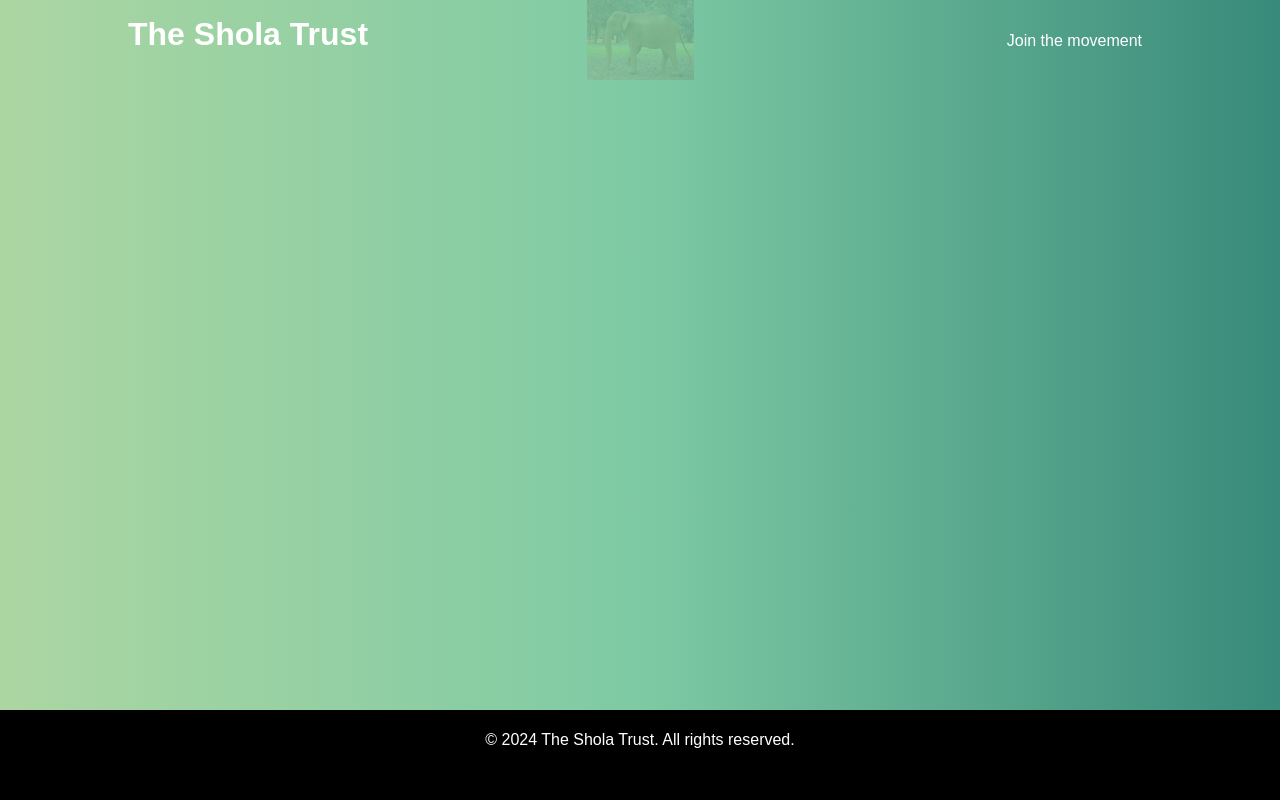
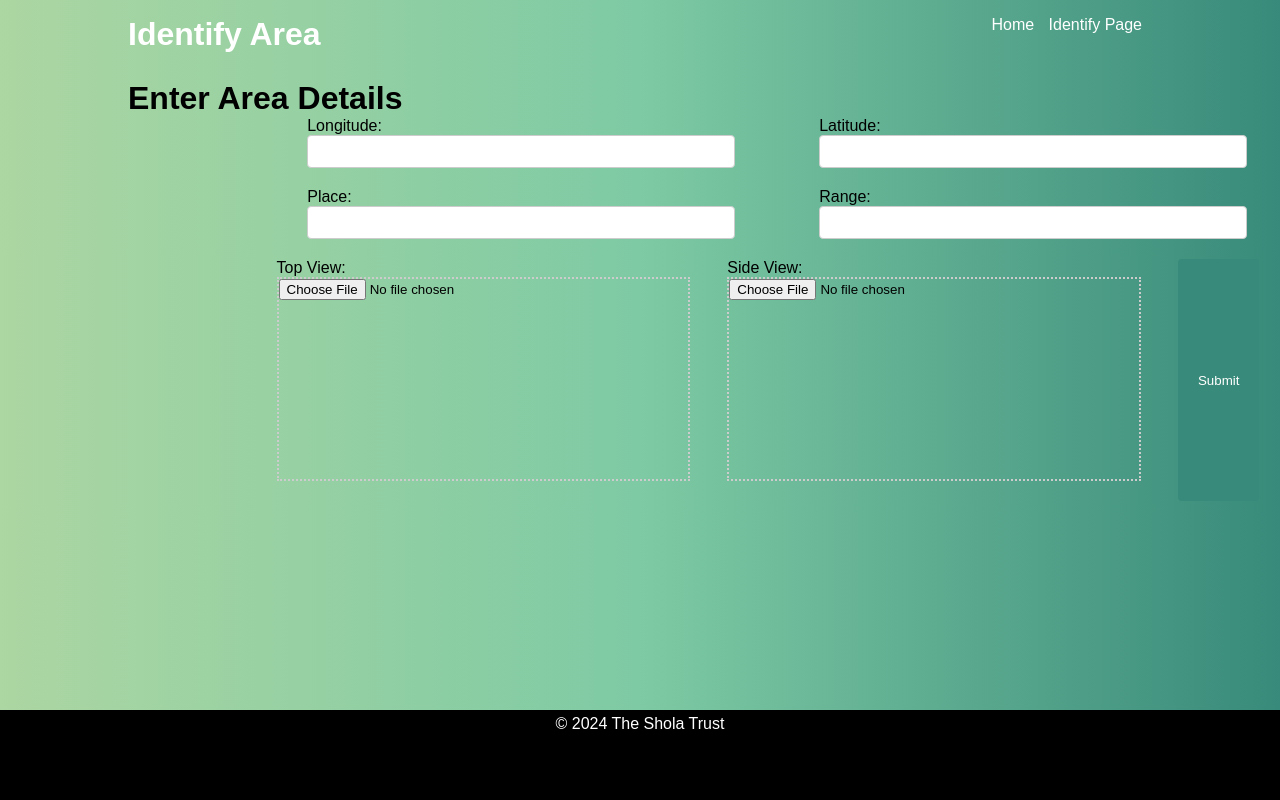
Before and after one commit to cfgbengaluru24/Team-22, a Django app: template cfg_22/onboarding/templates/onboarding/identify.html in a window 1280 px wide. Run offline with Django 5.2, Linux system fonts and the light colour scheme; the template is opened without the code that fills it, so the values that code supplies are empty.

Commit message:
Identification Page

```diff
--- a/cfg_22/onboarding/static/css/style.css
+++ b/cfg_22/onboarding/static/css/style.css
@@ -1,4 +1,8 @@
-/* static/css/styles.css */
+/* General Reset */
+* {
+    margin: 0;
+    padding: 0;
+}
 
 body {
     font-family: Arial, sans-serif;
@@ -10,14 +14,10 @@ body {
 }
 
 header {
-    /* background-color: black; */
     color: white;
     display: flex;
-    /* padding: 10px 0; */
     padding: 0rem 10vw;
     justify-content: space-between;
-    /* margin-left: 10%; */
-    /* text-align: center; */
     height: 10vh;
 }
 
@@ -28,7 +28,6 @@ header h1 {
 
 nav ul {
     list-style: none;
-    padding: 0;
     padding: 1rem 0;
 }
 
@@ -43,8 +42,6 @@ nav ul li a {
 }
 
 main {
-    /* padding: 20px; */
-    width: 80vw;
     margin-left: 10vw;
     margin-right: 10vw;
     text-align: justify;
@@ -65,23 +62,70 @@ footer {
     bottom: 0;
 }
 
-/* static/css/styles.css */
+/* Image Container */
 #img {
-    position: relative; /* Make sure the parent element is positioned */
-    overflow: hidden; /* Hide any overflow to ensure the pseudo-element stays within the bounds of the parent */
+    position: relative; /* Ensure the parent is positioned */
+    width: 100vw; /* Full viewport width */
+    height: 50vh; /* Adjust height as needed */
 }
 
+/* Background Image Styling */
 #img::before {
     content: ""; /* Empty content for the pseudo-element */
     position: absolute; /* Position it absolutely within the parent */
     top: 0;
     left: 0;
-    right: 0;
-    bottom: 0;
+    width: 100vw; /* Full viewport width */
+    height: 50vh; /* Full height of the parent */
     background-image: url('../images/matriarch-3.webp');
-    background-size: contain; /* Ensures the entire image is visible within the element, maintaining aspect ratio */
+    background-size: cover; /* Cover ensures the image spans the full width and height */
     background-repeat: no-repeat; /* Prevents the image from repeating */
     background-position: center; /* Centers the image within the element */
     opacity: 0.2; /* Sets the opacity for the background image */
     z-index: -1; /* Sends the pseudo-element behind the content of the parent */
 }
+
+form {
+    width: 80vw;
+    margin-left: 10vw;
+    margin-right: 10vw;
+    display: flex;
+    flex-wrap: wrap;
+    justify-content: space-around;
+}
+
+.form-group {
+    width: 40%;
+    margin-bottom: 20px; /* Add spacing between form groups */
+}
+
+/* Image Input Styling */
+input[type="file"] {
+    display: block;
+    width: 100%;
+    height: 200px; /* Adjust height as needed */
+    border: 2px dotted #ccc; /* Dotted border for image input */
+    background-color: transparent; /* Transparent background for file input */
+    cursor: pointer;
+}
+
+input[type="number"],
+input[type="text"] {
+    width: 100%; /* Span full width of the form-group */
+    padding: 8px;
+    border: 1px solid #ccc;
+    border-radius: 4px;
+}
+
+button {
+    padding: 10px 20px;
+    background-color: #388a7a;
+    color: white;
+    border: none;
+    border-radius: 4px;
+    cursor: pointer;
+}
+
+button:hover {
+    background-color: #55ad9b;
+}
--- a/cfg_22/onboarding/static/js/script.js
+++ b/cfg_22/onboarding/static/js/script.js
@@ -0,0 +1,30 @@
+document.addEventListener('DOMContentLoaded', function() {
+    const form = document.getElementById('areaForm');
+
+    form.addEventListener('submit', function(event) {
+        event.preventDefault(); // Prevent the default form submission
+
+        const formData = new FormData(form); // Create a FormData object from the form
+
+        fetch('/api/save_data/', { // Update this URL to your API endpoint
+            method: 'POST',
+            body: formData,
+            headers: {
+                'X-CSRFToken': document.querySelector('[name=csrfmiddlewaretoken]').value // Include CSRF token for Django
+            }
+        })
+        .then(response => response.json()) // Parse JSON response
+        .then(data => {
+            if (data.success) {
+                alert('Data submitted successfully!');
+                window.location.href = "{% url 'index' %}" // Optionally reset the form
+            } else {
+                alert('Error: ' + data.message);
+            }
+        })
+        .catch(error => {
+            console.error('Error:', error);
+            alert('There was an error submitting the form.');
+        });
+    });
+});
--- a/cfg_22/onboarding/templates/onboarding/identify.html
+++ b/cfg_22/onboarding/templates/onboarding/identify.html
@@ -3,26 +3,57 @@
 <head>
     <meta charset="UTF-8">
     <meta name="viewport" content="width=device-width, initial-scale=1.0">
-    <title>Welcome to My App</title>
+    <title>Identify Area</title>
     <link rel="stylesheet" href="../../static/css/style.css">
     <script src="../../static/js/script.js"></script>
 </head>
-
 <body>
-    <div id="img">
-        <!-- <img src="../../static/images/Elephant.png" alt=""> -->
     <header>
-            <h1>The Shola Trust</h1>
+        <h1>Identify Area</h1>
         <nav>
             <ul>
-                    <li><a href="identify.html">Join the movement</a></li>
+                <li><a href="{% url 'index' %}">Home</a></li>
+                <li><a href="{% url 'identify' %}">Identify Page</a></li>
             </ul>
         </nav>
     </header>
+    <main>
+        <h1>Enter Area Details</h1>
+        <form method="post" id="areaForm" enctype="multipart/form-data">
+            {% csrf_token %}
+             <!-- Integer Fields -->
+             <div class="form-group">
+                <label for="longitude">Longitude:</label>
+                <input type="number" id="longitude" name="longitude" required>
+            </div>
+            <div class="form-group">
+                <label for="latitude">Latitude:</label>
+                <input type="number" id="latitude" name="latitude" required>
+            </div>
 
+            <!-- Text Fields -->
+            <div class="form-group">
+                <label for="place">Place:</label>
+                <input type="text" id="place" name="place" required>
+            </div>
+            <div class="form-group">
+                <label for="range">Range:</label>
+                <input type="text" id="range" name="range" required>
+            </div>
+            <!-- Image Upload Fields -->
+            <div class="form-group">
+                <label for="top_view">Top View:</label>
+                <input type="file" id="top_view" name="top_view" accept="image/*" required>
+            </div>
+            <div class="form-group">
+                <label for="side_view">Side View:</label>
+                <input type="file" id="side_view" name="side_view" accept="image/*" required>
+            </div>
+            <button type="submit">Submit</button>
+        </form>
+    </main>
     <footer>
-            <p>&copy; 2024 The Shola Trust. All rights reserved.</p>
+        <p>&copy; 2024 The Shola Trust</p>
     </footer>
-    </div>
 </body>
 </html>
--- a/cfg_22/onboarding/templates/onboarding/index.html
+++ b/cfg_22/onboarding/templates/onboarding/index.html
@@ -15,7 +15,7 @@
             <h1>The Shola Trust</h1>
             <nav>
                 <ul>
-                    <li><a href="identify.html">Join the movement</a></li>
+                    <li><a href="{% url 'identify' %}">Join the movement</a></li>
                 </ul>
             </nav>
         </header>
--- a/cfg_22/onboarding/urls.py
+++ b/cfg_22/onboarding/urls.py
@@ -4,4 +4,5 @@ from . import views
 
 urlpatterns = [
     path('', views.index, name='index'),  # Ensure this matches your view
+    path('identify/', views.identify, name='identify')
 ]
--- a/cfg_22/onboarding/views.py
+++ b/cfg_22/onboarding/views.py
@@ -3,3 +3,6 @@ from django.shortcuts import render
 
 def index(request):
     return render(request, 'onboarding/index.html')
+
+def identify(request):
+    return render(request, 'onboarding/identify.html')
```
Lines whose indentation alone changed are shown as unchanged.
